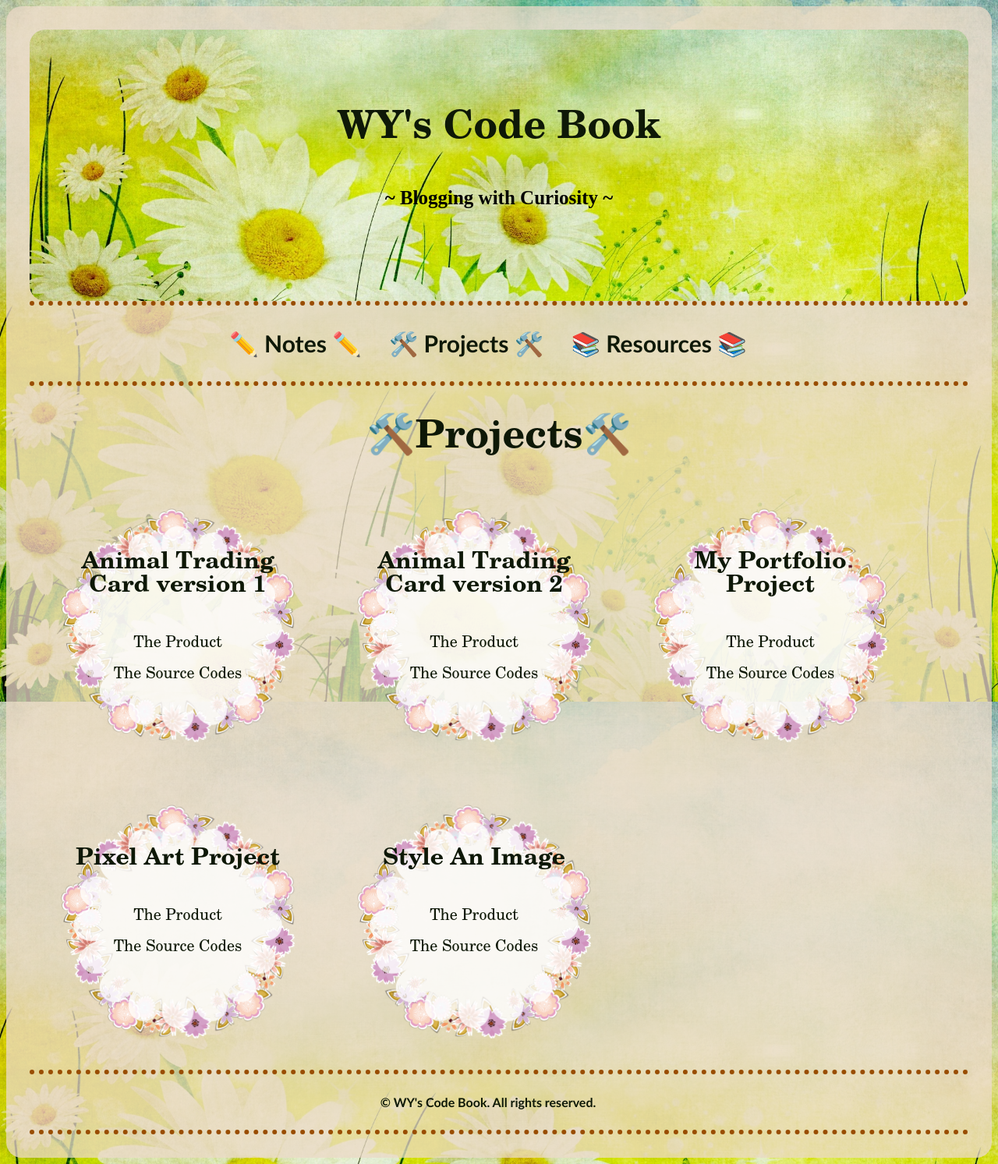
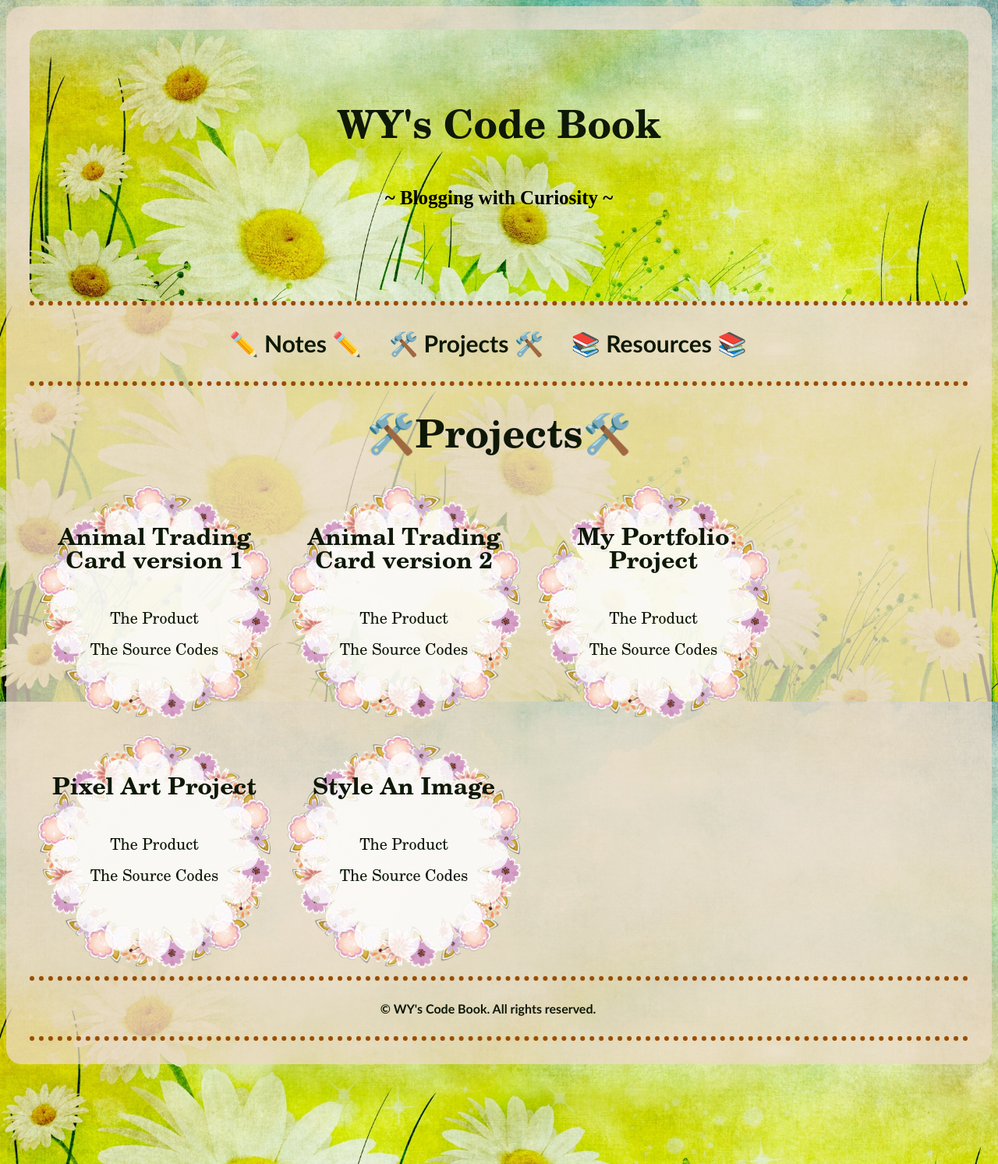
Before and after one commit to WYCodeBook/WYCodeBook.github.io, a Jekyll site: the page built from project/index.html, in a window 1280 px wide. Shown: the whole page at 78% size. Built offline with Jekyll 4.4.1, drawn with Linux system fonts in a browser that asks for light colours; some web fonts are replaced.

Commit message:
no padding

```diff
--- a/css/style.css
+++ b/css/style.css
@@ -172,7 +172,7 @@ blockquote {
   background-position: center;
   width: 300px;
   height: 300px;
-  padding: 30px;
+  padding: 0px;
   margin: 10px;
   text-align: center;
   line-height: auto;
```
